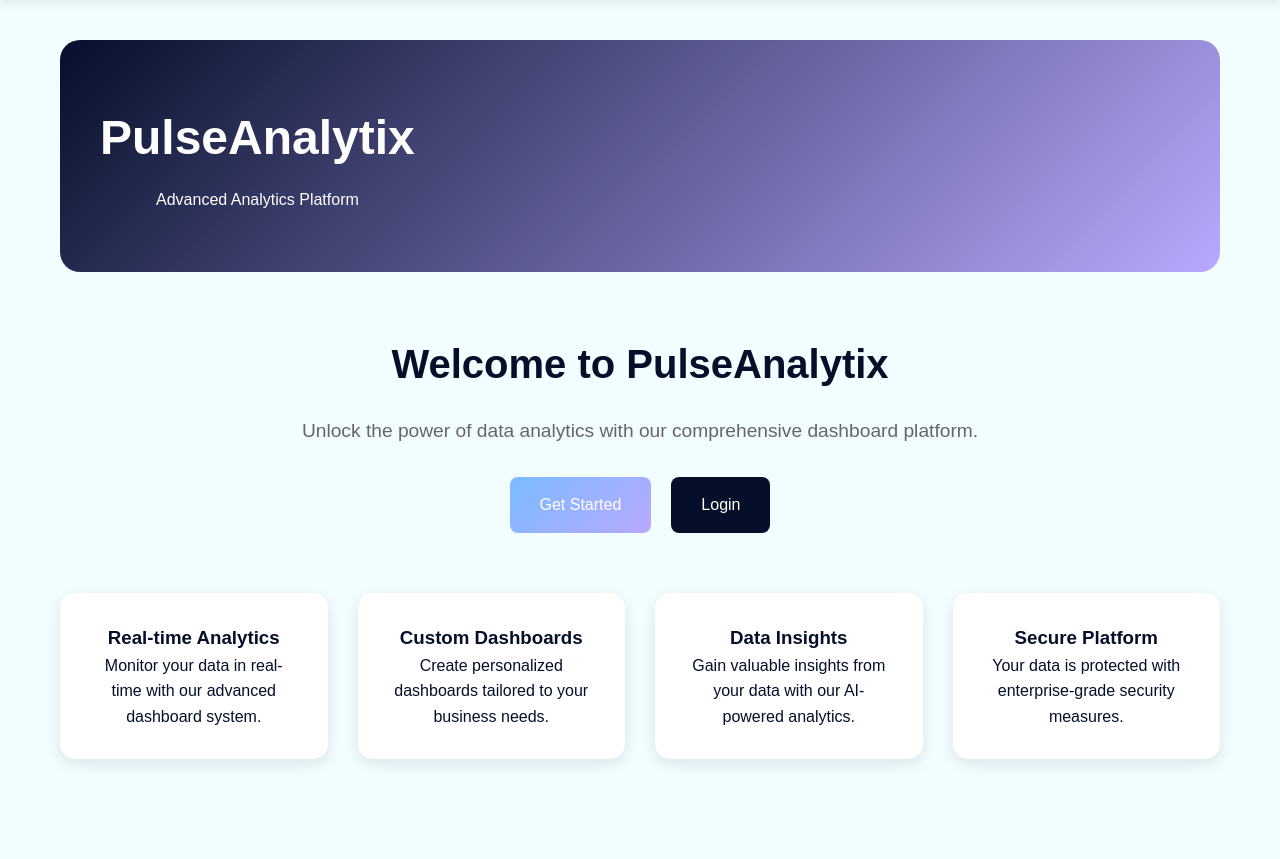
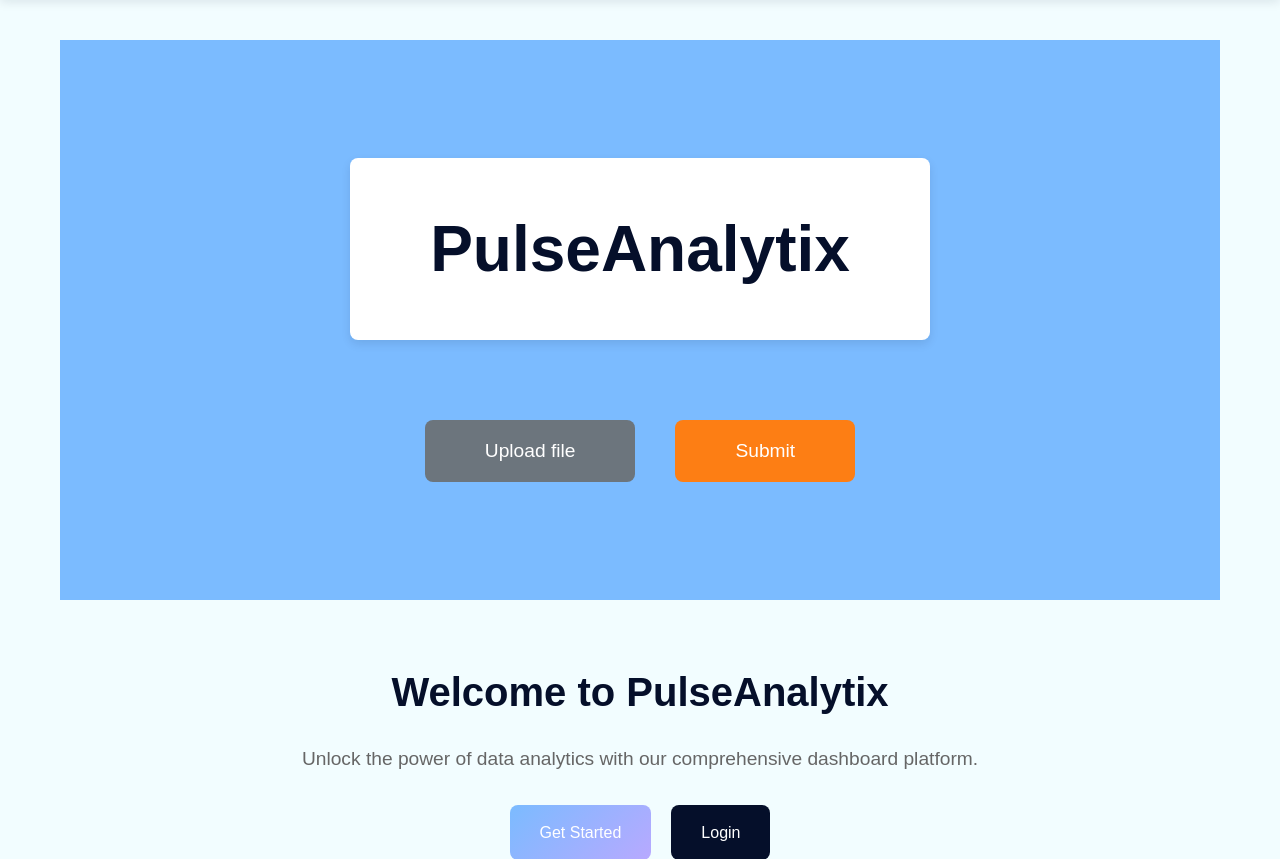
Before and after one commit to raushanpain/PulseAnalytix, a Django app: template core/templates/core/home.html in a window 1280 px wide. Shown: the part 80-939 px from the top of the page. Before the commit the page ends 844 px from the top, so only its background shows below. Run offline with Django 5.2, Linux system fonts and the light colour scheme; the template is opened without the code that fills it, so the values that code supplies are empty.

```diff
--- a/core/static/core/style.css
+++ b/core/static/core/style.css
@@ -129,39 +129,68 @@ body {
 }
 
 .hero-section {
-    text-align: center;
+    background-color: #7BBBFF;
+    min-height: 70vh;
+    display: flex;
+    flex-direction: column;
+    justify-content: center;
+    align-items: center;
+    padding: 60px 20px;
     margin-bottom: 60px;
 }
 
-.hero-content {
-    display: flex;
-    justify-content: space-between;
-    align-items: center;
-    background: linear-gradient(135deg, var(--dark-navy) 0%, var(--purple) 100%);
-    color: var(--white);
-    padding: 60px 40px;
-    border-radius: 20px;
-    margin-bottom: 40px;
+.hero-banner {
+    background-color: var(--white);
+    padding: 40px 80px;
+    border-radius: 8px;
+    margin-bottom: 80px;
+    box-shadow: 0 4px 10px rgba(5, 15, 42, 0.1);
 }
 
-.main-logo h1 {
-    font-size: 3rem;
-    margin-bottom: 10px;
+.hero-title {
+    font-size: 4rem;
+    font-weight: bold;
+    color: var(--text-dark);
+    margin: 0;
+    text-align: center;
 }
 
-.chat-btn {
-    background: var(--primary-blue);
+.hero-actions {
+    display: flex;
+    gap: 40px;
+    align-items: center;
+}
+
+.upload-btn {
+    background-color: #6c757d;
     color: var(--white);
     border: none;
-    padding: 15px 30px;
-    border-radius: 50px;
-    font-size: 1.1rem;
+    padding: 20px 60px;
+    font-size: 1.2rem;
+    font-weight: 500;
+    border-radius: 8px;
     cursor: pointer;
-    transition: transform 0.3s;
+    transition: background-color 0.3s ease;
 }
 
-.chat-btn:hover {
-    transform: translateY(-2px);
+.upload-btn:hover {
+    background-color: #5a6268;
+}
+
+.submit-btn {
+    background-color: #fd7e14;
+    color: var(--white);
+    border: none;
+    padding: 20px 60px;
+    font-size: 1.2rem;
+    font-weight: 500;
+    border-radius: 8px;
+    cursor: pointer;
+    transition: background-color 0.3s ease;
+}
+
+.submit-btn:hover {
+    background-color: #e8610e;
 }
 
 /* Dashboard Grid */
@@ -487,9 +516,30 @@ body {
         grid-template-columns: 1fr;
     }
 
-    .hero-content {
+    .hero-section {
+        padding: 40px 20px;
+        min-height: 60vh;
+    }
+
+    .hero-banner {
+        padding: 30px 40px;
+        margin-bottom: 60px;
+    }
+
+    .hero-title {
+        font-size: 2.5rem;
+    }
+
+    .hero-actions {
         flex-direction: column;
-        text-align: center;
+        gap: 20px;
+    }
+
+    .upload-btn,
+    .submit-btn {
+        padding: 16px 40px;
+        font-size: 1.1rem;
+        width: 200px;
     }
 
     .cta-buttons {
--- a/core/templates/core/home.html
+++ b/core/templates/core/home.html
@@ -7,19 +7,13 @@
 <div class="home-container">
     <!-- Hero Section -->
     <section class="hero-section">
-        <div class="hero-content">
-            <div class="logo-section">
-                <div class="main-logo">
-                    <h1>PulseAnalytix</h1>
-                    <p>Advanced Analytics Platform</p>
-                </div>
-            </div>
+        <div class="hero-banner">
+            <h1 class="hero-title">PulseAnalytix</h1>
+        </div>
 
-            {% if user.is_authenticated %}
-                <div class="user-actions">
-                    <button class="chat-btn">💬 Chat</button>
-                </div>
-            {% endif %}
+        <div class="hero-actions">
+            <button class="upload-btn">Upload file</button>
+            <button class="submit-btn">Submit</button>
         </div>
     </section>
 
```
Also changed, not shown: PulseAnalytix/settings.py (+4 -3 lines), accounts/forms.py (+9 -0 lines), accounts/migrations/0001_initial.py (added), accounts/migrations/__init__.py (added), db.sqlite3.
